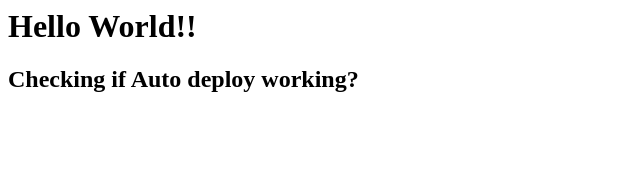
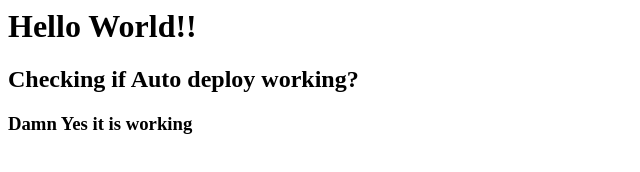
Before and after one commit to ins099/Panacloud-Bootcamp-2020, a plain HTML site: page index.html in a window 1280 px wide. Shown: the whole page, without its empty margins (0-640 px from the left). Drawn offline with Linux system fonts and the light colour scheme.

Commit message:
Update index.html

```diff
--- a/index.html
+++ b/index.html
@@ -1,2 +1,3 @@
 <h1>Hello World!!</h1>
 <h2>Checking if Auto deploy working?</h2>
+<h3>Damn Yes it is working</h3>
```
